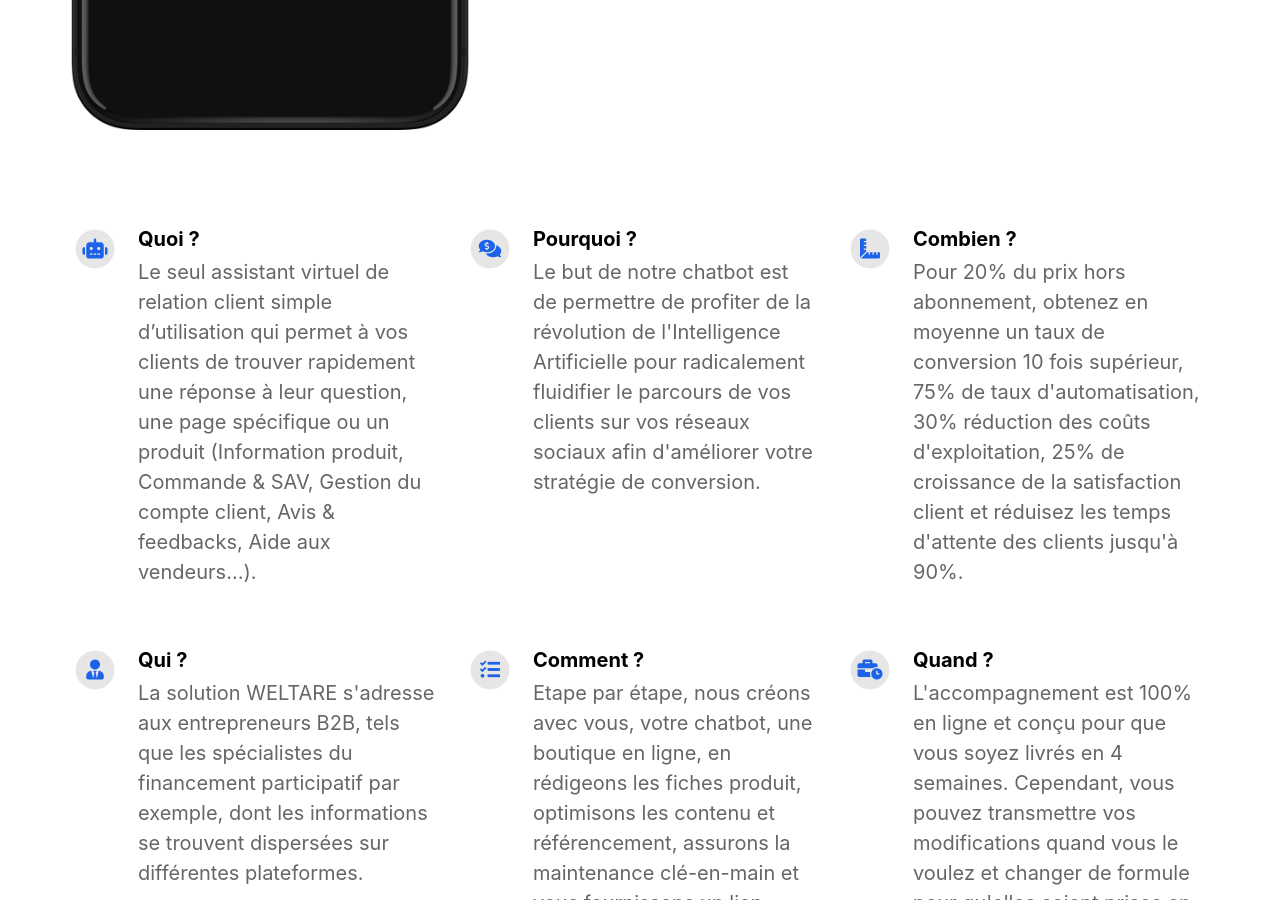
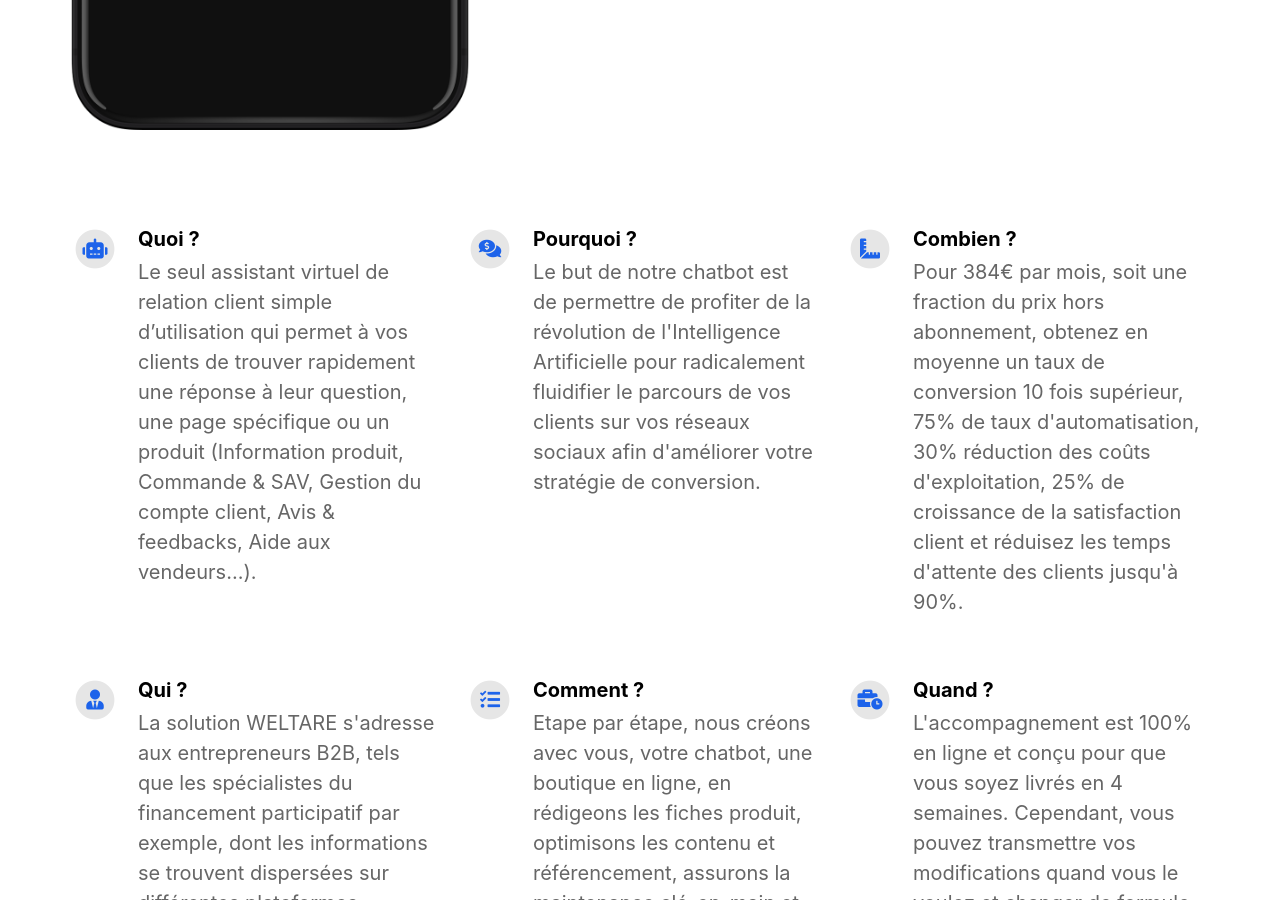
Before and after one commit to weltare/strategies, a Jekyll site: the page built from index.html, in a window 1280 px wide and 900 px high, scrolled down 855 px. Built offline with Jekyll 4.4.1, drawn with Linux system fonts in a browser that asks for light colours; nearby versions of some CDN libraries.

Commit message:
Update _config.yml: Pour 384€ par mois, soit une fraction du prix hors abonnement
Combien ?
    description                           : Pour 384€ par mois, soit une fraction du prix hors abonnement, obtenez en moyenne un taux de conversion 10 fois supérieur, 75% de taux d'automatisation, 30% réduction des coûts d'exploitation, 25% de croissance de la satisfaction client et réduisez les temps d'attente des clients jusqu'à 90%.

```diff
--- a/_config.yml
+++ b/_config.yml
@@ -44,7 +44,7 @@ features                                  :
     fontawesome_icon_name                 : comments-dollar
 
   - title                                 : Combien ?
-    description                           : Pour 20% du prix hors abonnement, obtenez en moyenne un taux de conversion 10 fois supérieur, 75% de taux d'automatisation, 30% réduction des coûts d'exploitation, 25% de croissance de la satisfaction client et réduisez les temps d'attente des clients jusqu'à 90%.
+    description                           : Pour 384€ par mois, soit une fraction du prix hors abonnement, obtenez en moyenne un taux de conversion 10 fois supérieur, 75% de taux d'automatisation, 30% réduction des coûts d'exploitation, 25% de croissance de la satisfaction client et réduisez les temps d'attente des clients jusqu'à 90%.
     fontawesome_icon_name                 : ruler-combined
 
   - title                                 : Qui ?
```
